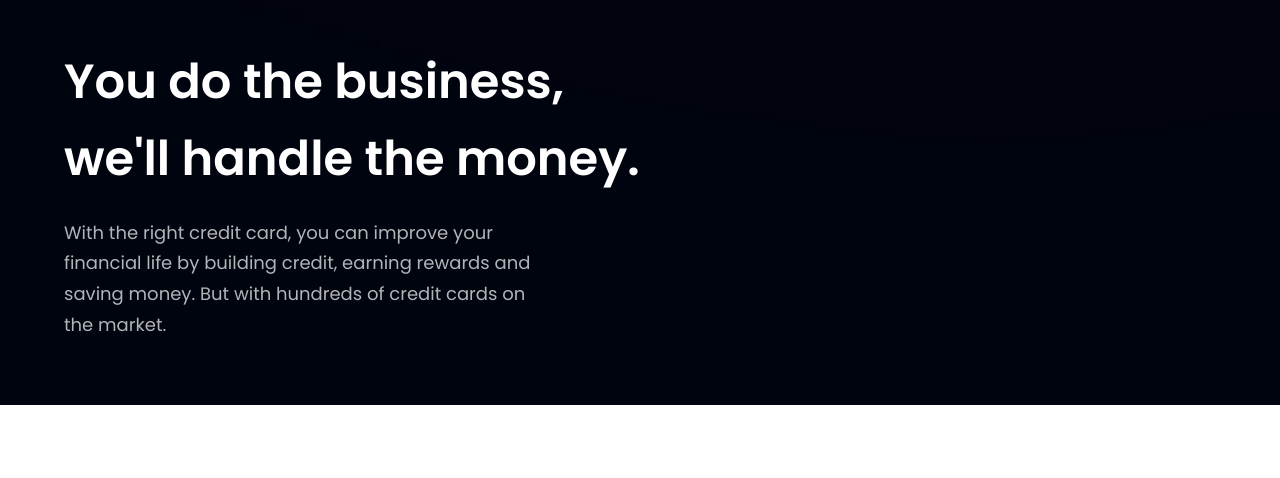
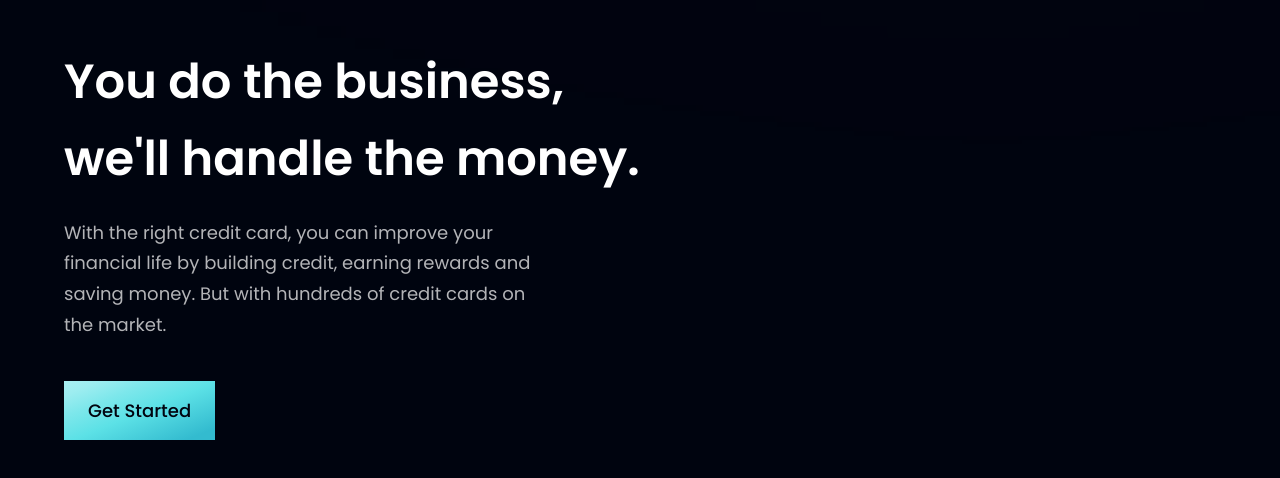
Before and after one commit to durveshramane26/Bank_modern_app, a React (Vite) app: page / in a window 1280 px wide. Shown: the part 1456-1934 px from the top of the page. Before the commit the page ends 1861 px from the top, so only its background shows below. Built offline with nearby package versions, Linux system fonts and the light colour scheme.

Commit message:
Added  Button

```diff
--- a/src/components/Business.jsx
+++ b/src/components/Business.jsx
@@ -1,6 +1,7 @@
 import React from 'react'
 import { features } from '../constants';
 import styles, { layout } from '../style';
+import Button from './Button';
 
 
 const Business = () => {
@@ -13,6 +14,8 @@
             building credit, earning rewards and saving money. But with hundreds
             of credit cards on the market.
             </p>
+
+            <Button styles="mt-10" />
         </div>
     </section>
   )
--- /dev/null
+++ b/src/components/Button.jsx
@@ -0,0 +1,11 @@
+import React from 'react'
+
+const Button = ({styles}) => {
+  return (
+    <button type="button" className={`py-4 px-6 bg-blue-gradient font-poppins font-medium text-[18px] text-primary outline-none ${styles}`}>
+        Get Started
+    </button>
+  )
+}
+
+export default Button
```
